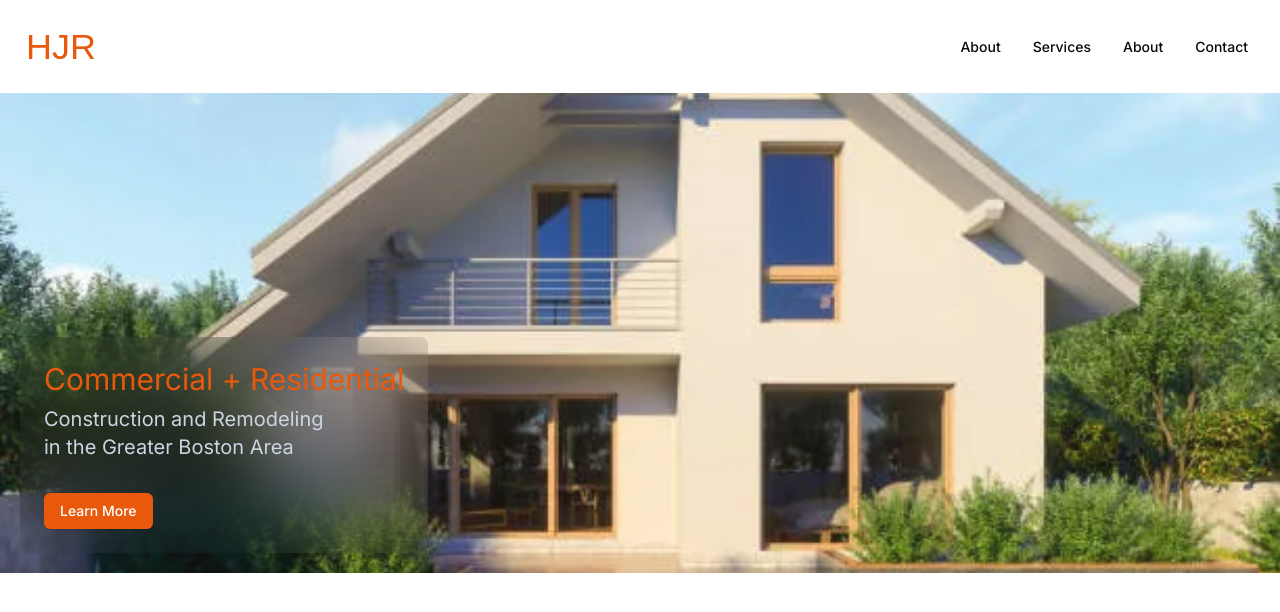
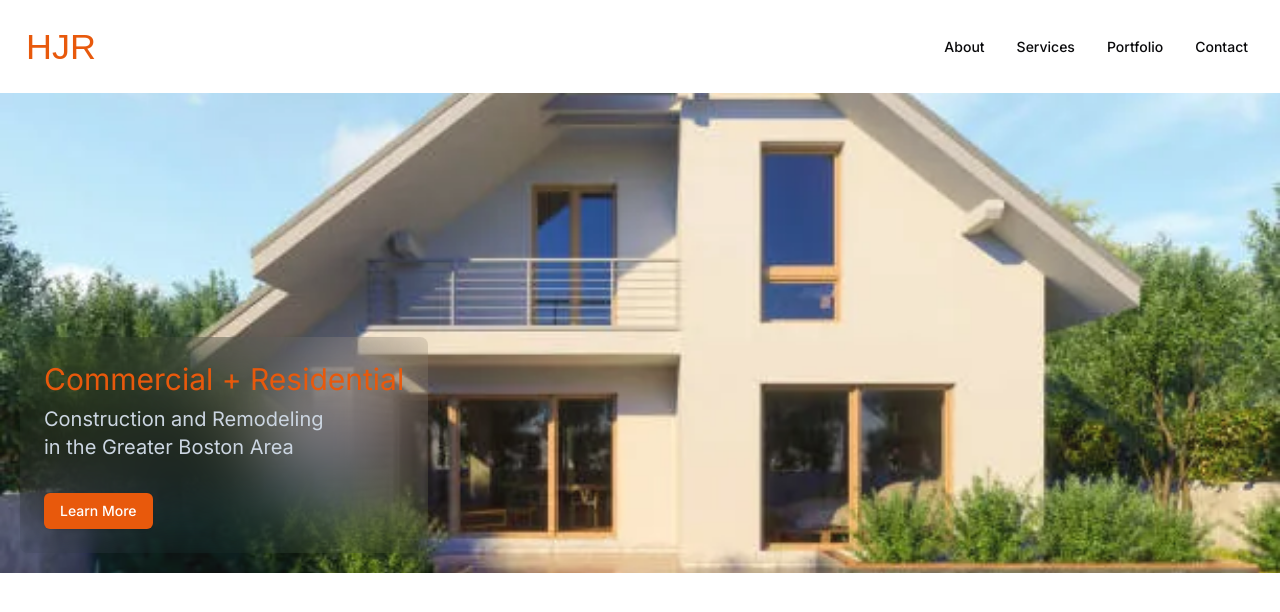
Before and after one commit to philingyuup/hjr, a Next.js app: page / in a window 1280 px wide. Shown: the top 612 px of the page. Built offline with nearby package versions, Linux system fonts and the light colour scheme.

Commit message:
Fix portfolio link title

```diff
--- a/src/app/components/navigator/constants.ts
+++ b/src/app/components/navigator/constants.ts
@@ -10,7 +10,7 @@ export const options = [
   },
   {
     href: '/portfolio',
-    title: 'About'
+    title: 'Portfolio'
   },
   {
     href: '/contact',
```
